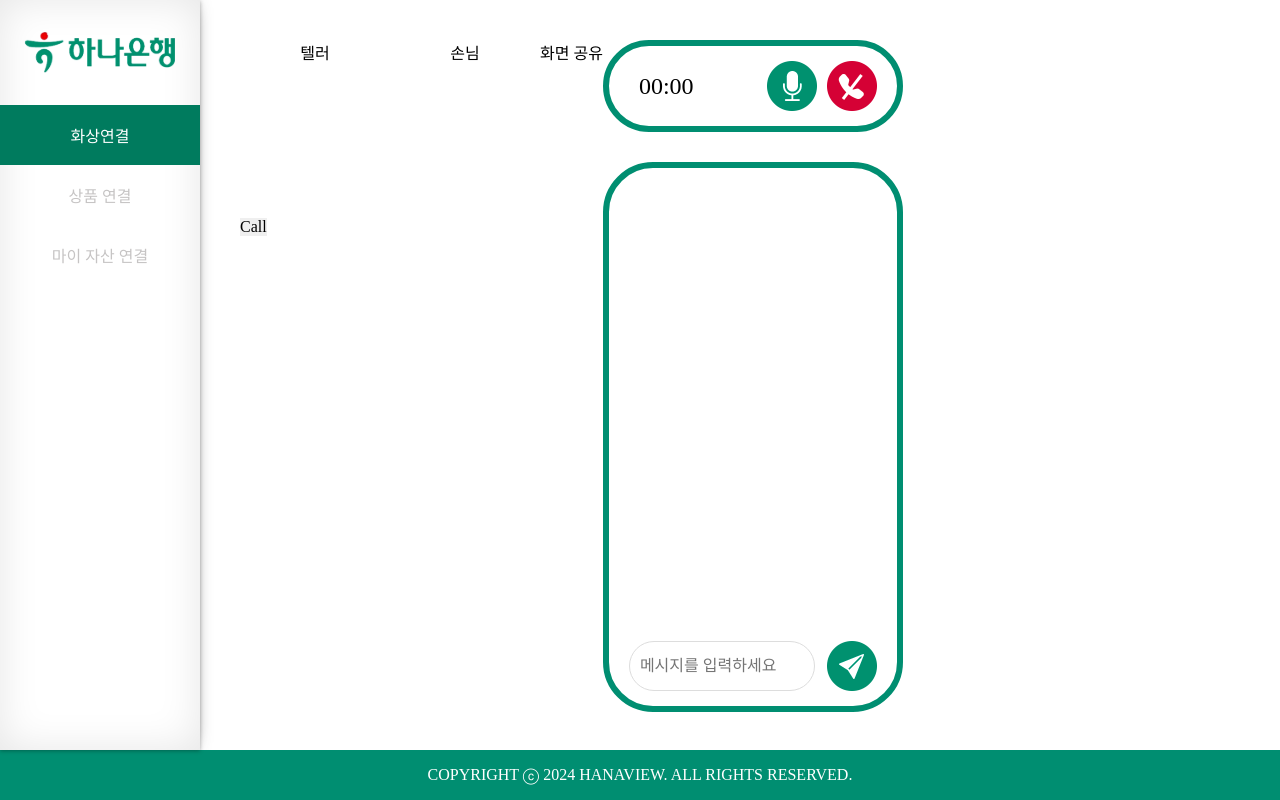
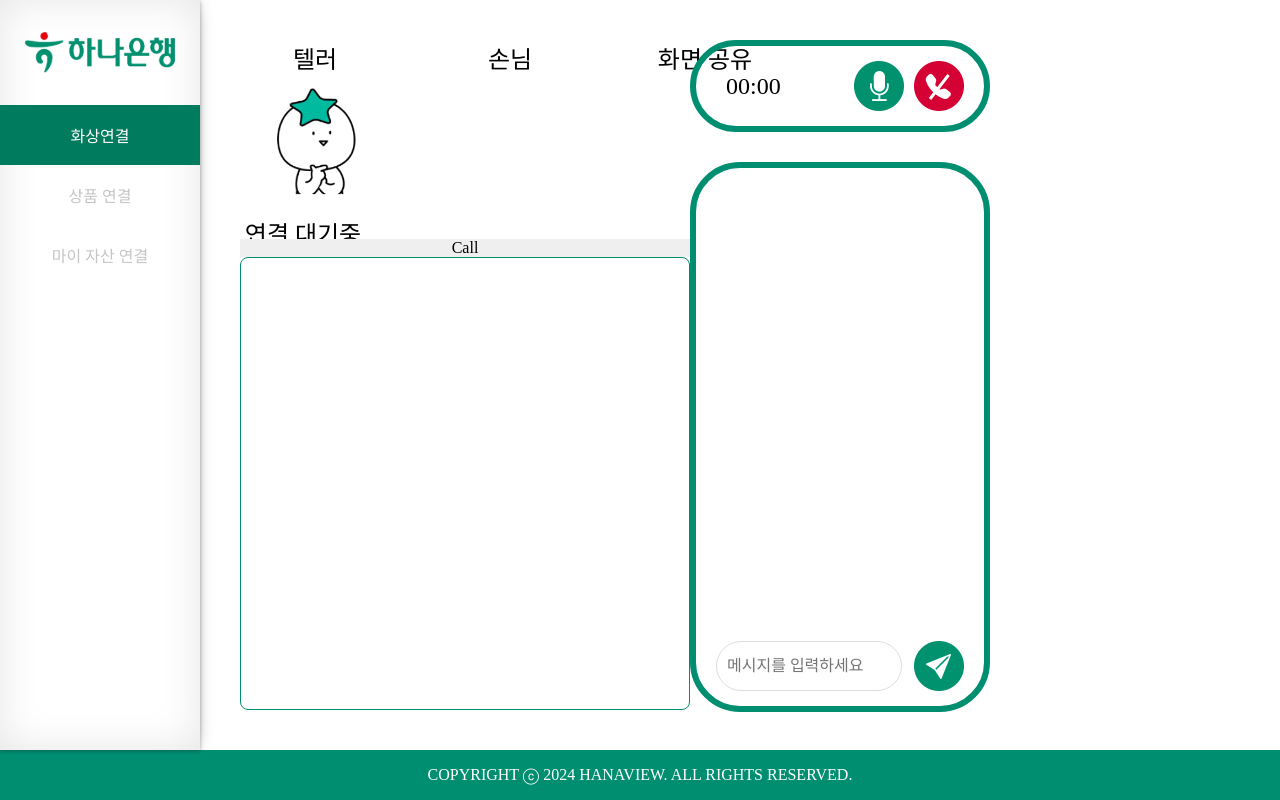
Before and after one commit to HanaView/Front-End, a React (Vite) app: page /consulting/teller in a window 1280 px wide. Built offline with nearby package versions, Linux system fonts and the light colour scheme; no server answers; a web font is replaced by a local one.

Commit message:
feat: 카메라 클릭 시 확대

```diff
--- a/src/components/Chat/index.jsx
+++ b/src/components/Chat/index.jsx
@@ -2,86 +2,16 @@ import React, { useState, useEffect } from "react";
 import "./style.scss";
 
 function Chat() {
-    const [dataChannel, setDataChannel] = useState(null);
-    const [inputMsg, setInputMsg] = useState('');
-    const [remoteDescription, setRemoteDescription] = useState(null); // 가상의 신호 서버를 통한 리모트 SDP 저장
-    const configuration = {
-        iceServers: [{ urls: 'stun:stun.l.google.com:19302' }],
-    };
-    const peerConnection = new RTCPeerConnection(configuration);
-
-    useEffect(() => {
-        const channel = peerConnection.createDataChannel('chat');
-        setDataChannel(channel);
-
-        channel.onopen = () => {
-            console.log('데이터 채널이 열렸습니다.');
-        };
-        channel.onmessage = (event) => {
-            console.log('받은 메시지:', event.data);
-            displayChatMessage('Remote', event.data);
-        };
-
-        peerConnection.onicecandidate = (event) => {
-            if (event.candidate) {
-                console.log('ICE Candidate:', event.candidate);
-                // ICE 후보를 원격 피어에 전달해야 함
-                // 예: 신호 서버에 ICE 후보 전달
-            }
-        };
-
-        peerConnection.createOffer()
-            .then((offer) => {
-                return peerConnection.setLocalDescription(offer);
-            })
-            .then(() => {
-                console.log('SDP Offer:', peerConnection.localDescription);
-                // SDP Offer를 원격 피어에 전달해야 함
-                // 예: 신호 서버에 SDP Offer 전달
-            })
-            .catch((error) => console.error(error));
-
-        // 가상의 신호 서버로부터 SDP 답변 받는 코드
-        // 예: setRemoteDescription(receivedAnswer);
-
-        if (remoteDescription) {
-            peerConnection.setRemoteDescription(remoteDescription)
-                .then(() => {
-                    console.log('리모트 SDP 설정 완료');
-                })
-                .catch((error) => console.error(error));
-        }
-    }, [remoteDescription]);
-
-    const onChangeInputMsg = (event) => {
-        setInputMsg(event.target.value);
-    }
-
-    const sendChatMessage = () => {
-        if (inputMsg && dataChannel && dataChannel.readyState === 'open') {
-            dataChannel.send(inputMsg);
-            displayChatMessage('텔러', inputMsg);
-            setInputMsg('');
-        }
-    }
-
-    const displayChatMessage = (sender, message) => {
-        const chatContainer = document.getElementById('chatContainer');
-        const messageElement = document.createElement('div');
-        messageElement.textContent = `${sender}: ${message}`;
-        chatContainer.appendChild(messageElement);
-        chatContainer.scrollTop = chatContainer.scrollHeight;
-    }
 
     return (
         <div id="chatDiv">
             <div id="chatContainer"></div>
             <div id="chatInputContainer">
-                <input type="text" id="chatInput" placeholder="메시지를 입력하세요" value={inputMsg} onChange={onChangeInputMsg} />
+                <input type="text" id="chatInput" placeholder="메시지를 입력하세요" />
                 <img
                     className="callBtn"
                     src="/src/assets/images/sendChat.png"
-                    onClick={sendChatMessage}
+
                     alt="Send"
                 />
             </div>
--- a/src/components/Video/index.jsx
+++ b/src/components/Video/index.jsx
@@ -6,9 +6,11 @@ const ConsultVideo = ({ isMuted, onCallStart, onCallEnd }) => {
   const [remoteStream, setRemoteStream] = useState(null);
   const [signalingSocket, setSignalingSocket] = useState(null);
   const [peerConnection, setPeerConnection] = useState(null);
+  const [activeVideo, setActiveVideo] = useState(null); // 클릭된 비디오 State
 
   const localVideoRef = useRef(null);
   const remoteVideoRef = useRef(null);
+  const largeVideoRef = useRef(null);
 
   useEffect(() => {
     // 로컬 미디어 스트림 가져오기
@@ -73,7 +75,7 @@ const ConsultVideo = ({ isMuted, onCallStart, onCallEnd }) => {
             console.error('Invalid answer message:', message);
           }
           break;
-        case 'ice':
+        case 'ice-candidate':
           if (message.candidate) {
             pc.addIceCandidate(new RTCIceCandidate(message.candidate))
               .catch((error) => {
@@ -101,6 +103,12 @@ const ConsultVideo = ({ isMuted, onCallStart, onCallEnd }) => {
     }
   }, [isMuted, localStream]);
 
+  useEffect(() => {
+    if (largeVideoRef.current) {
+      largeVideoRef.current.srcObject = activeVideo;
+    }
+  }, [activeVideo]);
+
   const handleCallButtonClick = () => {
     peerConnection.addStream(localStream);
     peerConnection.createOffer()
@@ -111,22 +119,49 @@ const ConsultVideo = ({ isMuted, onCallStart, onCallEnd }) => {
       onCallStart();
   };
 
+  const handleVideoContainerClick = (stream) => {
+    setActiveVideo(stream);
+    if (stream === localStream) {
+      largeVideoRef.current.srcObject = localStream;
+    } else if (stream === remoteStream) {
+      largeVideoRef.current.srcObject = remoteStream;
+    }
+  };
+
   return (
-    <div>
+    <div id='consultVideo'>
       <div id='videoOptions'>
-        <div className='videoContainer'>
-          <h2>텔러</h2>
-          <video ref={localVideoRef} className='video' autoPlay />
+        <div className='videoContainer' onClick={() => handleVideoContainerClick(localStream)}>
+          <p>텔러</p>
+          {localStream ? (
+            <video ref={localVideoRef} autoPlay />
+          ) : (
+            <div className='videoPending'>
+              <img src='/src/assets/images/videoPending.png'/>
+              <p>연결 대기중 ...</p>
+            </div>
+          )}
         </div>
-        <div className='videoContainer'>
-          <h2>손님</h2>
-          <video ref={remoteVideoRef} className='video' autoPlay />
+        <div className='videoContainer' onClick={() => handleVideoContainerClick(remoteStream)}>
+          <p>손님</p>
+          {remoteVideoRef ? (
+            <video ref={remoteVideoRef} autoPlay />
+          ) : (
+            <div className='videoPending'>
+              <img src='/src/assets/images/videoPending.png'/>
+              <p>연결 대기중 ...</p>
+            </div>
+          )}
         </div>
-        <div className='videoContainer'>
-          <h2>화면 공유</h2>
+        <div className='videoContainer' onClick={() => handleVideoContainerClick(null)}>
+          <p>화면 공유</p>
+          <video/>
         </div>
       </div>
       <button onClick={handleCallButtonClick}>Call</button>
+      <div id="largeVideo">
+        {activeVideo && <video ref={largeVideoRef} autoPlay />}
+      </div>
     </div>
   );
 };
--- a/src/components/Video/style.scss
+++ b/src/components/Video/style.scss
@@ -1,7 +1,7 @@
 #consultVideo {
-  width: calc(100% - 300px);
-  min-height: 100%;
-  padding-right: 50px;
+  height: 100%;
+  display: flex;
+  flex-direction: column;
 }
 
 #videoOptions {
@@ -11,9 +11,35 @@
 .videoContainer {
   cursor: pointer;
   text-align: center;
+  margin-right: 10%;
 }
 
-.video {
+.videoContainer p {
+  font-size: 1.5rem;
+  margin-bottom: 10px;
+}
+
+.videoContainer video {
   width: 150px;
   height: 150px;
 }
+
+.videoPending {
+  width: 150px;
+  height: 150px;
+  display: flex;
+  align-items: center;
+  flex-direction: column;
+}
+
+.videoPending img{
+  width: 130px;
+  height: 130px;
+  margin-bottom: 20px;
+}
+
+#largeVideo {
+  border: 1px solid #008E71;
+  border-radius: 8px;
+  height: 100%;
+}
```
Also changed, not shown: src/assets/images/videoPending.png (added).
